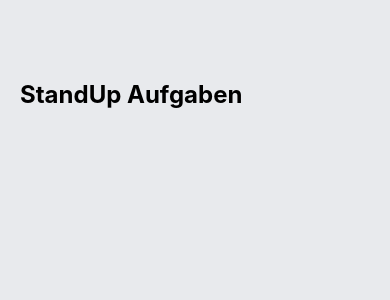
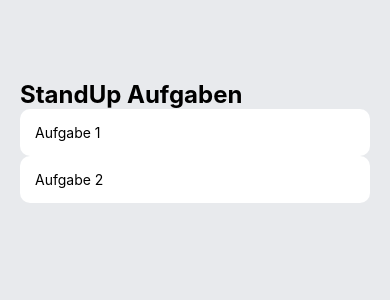
Before and after one commit to Hensga/rn-todoList, a React Native app: screen / in a window 390 px wide. Shown: the top 300 px of the page. Built offline with nearby package versions, Linux system fonts and the light colour scheme.

Commit message:
props & styling
added props and styling for the task container

```diff
--- a/App.js
+++ b/App.js
@@ -1,6 +1,6 @@
-import { StatusBar } from 'expo-status-bar';
 import React from 'react';
 import { StyleSheet, Text, View } from 'react-native';
+import Task from './components/Task';
 
 export default function App() {
   return (
@@ -9,7 +9,11 @@
       <View style={styles.tasksWrapper}>
         <Text style={styles.sectionTitle}>StandUp Aufgaben</Text>
 
-        <View style={styles.items}>{/* Aufgabenbereich */}</View>
+        <View style={styles.items}>
+          {/* Aufgabenbereich */}
+          <Task text={'Aufgabe 1'} />
+          <Task text={'Aufgabe 2'} />
+        </View>
       </View>
     </View>
   );
--- a/components/Task.js
+++ b/components/Task.js
@@ -1,10 +1,28 @@
 import React from 'react';
-import { View, Text, StyleSheet } from 'react-native';
+import { View, Text, StyleSheet, TouchableOpacity } from 'react-native';
 
-const Task = () => {
+const Task = (props) => {
   return (
-    <View>
-      <Text>Dies ist eine Aufgabe</Text>
+    <View style={styles.item}>
+      <View style={styles.itemLeft}>
+        <TouchableOpacity style={styles.square}></TouchableOpacity>
+        <Text style={styles.itemText}>{props.text}</Text>
+      </View>
+      <View style={styles.circular}></View>
     </View>
   );
 };
+
+const styles = StyleSheet.create({
+  item: {
+    backgroundColor: '#FFF',
+    padding: 15,
+    borderRadius: 10,
+  },
+  itemLeft: {},
+  square: {},
+  text: {},
+  circular: {},
+});
+
+export default Task;
```
